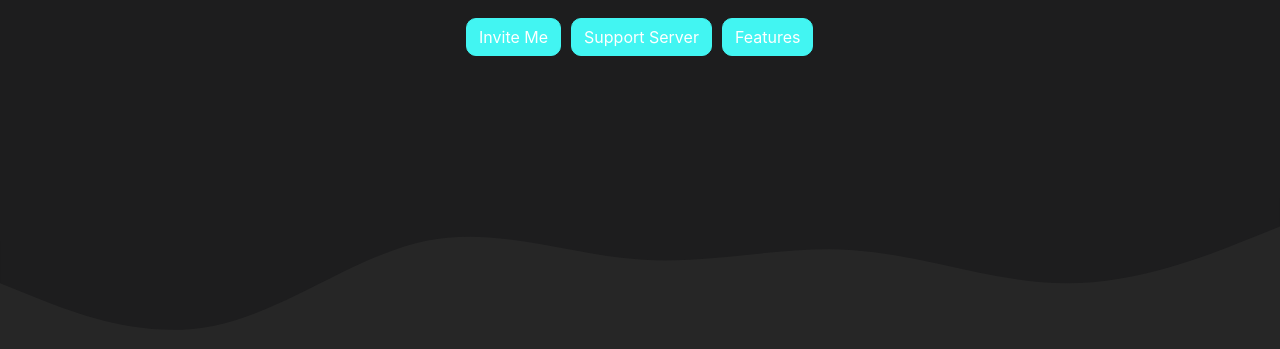
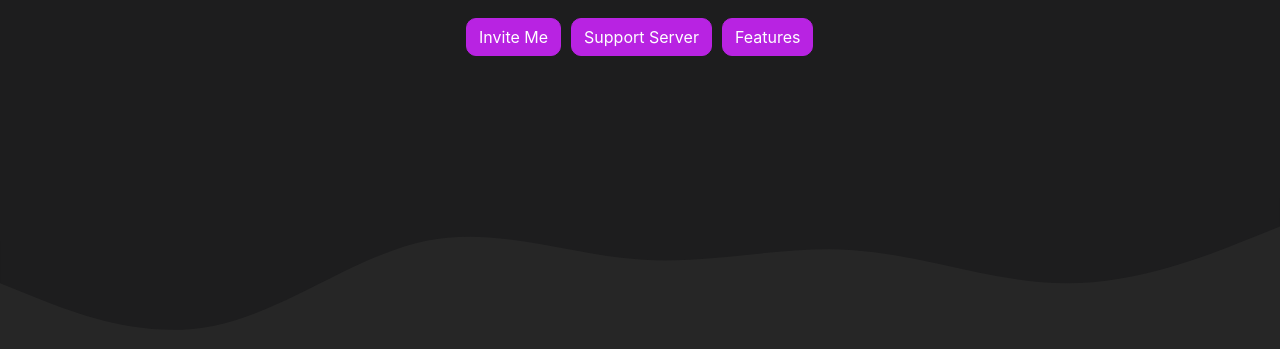
Before and after one commit to ItzAaronUwU/ItzAaronUwU.github.io, a plain HTML site: page index.html in a window 1280 px wide. Shown: the part 342-691 px from the top of the page. Drawn offline with nearby package versions, Linux system fonts and the light colour scheme; a script that the page names is missing; files whose address does not match are found by name.

Commit message:
Update styles.css

```diff
--- a/assets/css/styles.css
+++ b/assets/css/styles.css
@@ -1,5 +1,5 @@
 :root {
-  --main-color: #42f5f2;
+  --main-color: #B823E2;
   --background: #1d1d1e;
   --secondary: #262626;
   --link: #42b0f5;
```
